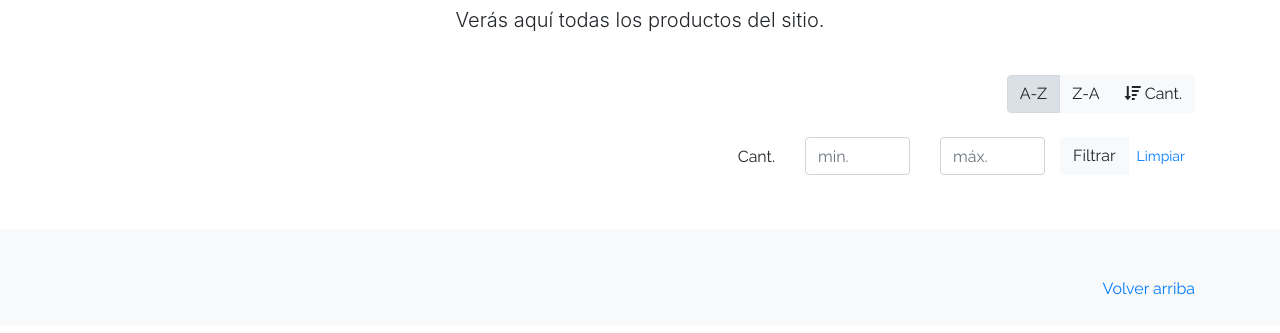
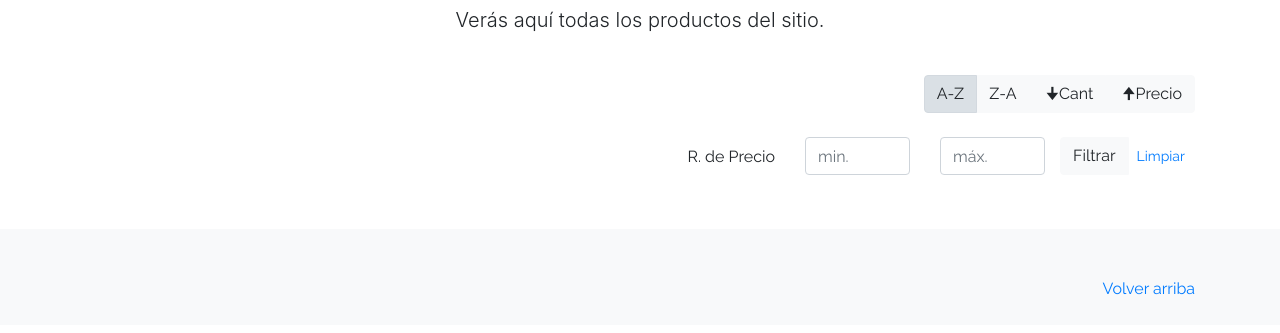
Before and after one commit to jorgesaavedraal/Obligatorio, a plain HTML site: page products.html in a window 1280 px wide. Shown: the part 113-446 px from the top of the page. Drawn offline with Linux system fonts and the light colour scheme; no server answers.

Commit message:
Modifico produc.html

```diff
--- a/products.html
+++ b/products.html
@@ -16,7 +16,7 @@
   <body>
     <nav class="site-header sticky-top py-1 bg-dark">
       <div class="container d-flex flex-column flex-md-row justify-content-between">
-        <a class="py-2 d-none d-md-inline-block" href="inicio.html">Inicio</a>
+        <a class="py-2 d-none d-md-inline-block" href="index.html">Inicio</a>
         <a class="py-2 d-none d-md-inline-block" href="categories.html">Categorías</a>
         <a class="py-2 d-none d-md-inline-block" href="products.html">Productos</a>
         <a class="py-2 d-none d-md-inline-block" href="sell.html">Vender</a>
@@ -39,8 +39,11 @@
                             <input type="radio" name="options" autocomplete="off">Z-A
                         </label>
                         <label class="btn btn-light" id="sortByCount" >
-                            <input type="radio" name="options" autocomplete="off"><i class="fas fa-sort-amount-down mr-1"></i>Cant.
+                            <input type="radio" name="options" autocomplete="off"><i class="mr-1"></i>🠋Cant
                         </label>
+                        <label class="btn btn-light" id="preciocont" >
+                          <input type="radio" name="options" autocomplete="off"><i class="mr-1"></i>🠉Precio
+
                     </div>
                 </div>
             </div>
@@ -49,7 +52,7 @@
                 <div class="col-md-6 col-sm-12 mb-1 container">
                   <div class="row container p-0 m-0">
                     <div class="col">
-                      <p class="font-weight-normal text-right my-2">Cant.</p>
+                      <p class="font-weight-normal text-right my-2">R. de Precio</p> <!--Modifico P-->
                     </div>
                     <div class="col">
                       <input class="form-control" type="number" placeholder="min." id="rangeFilterCountMin">
```
